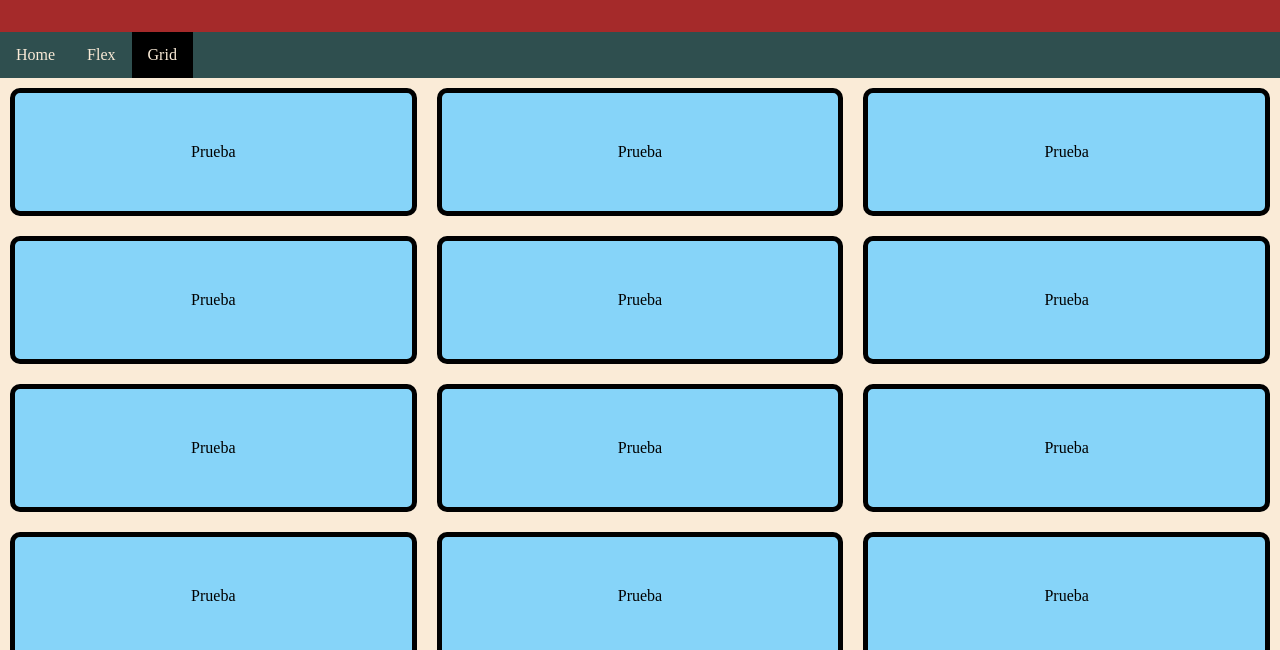
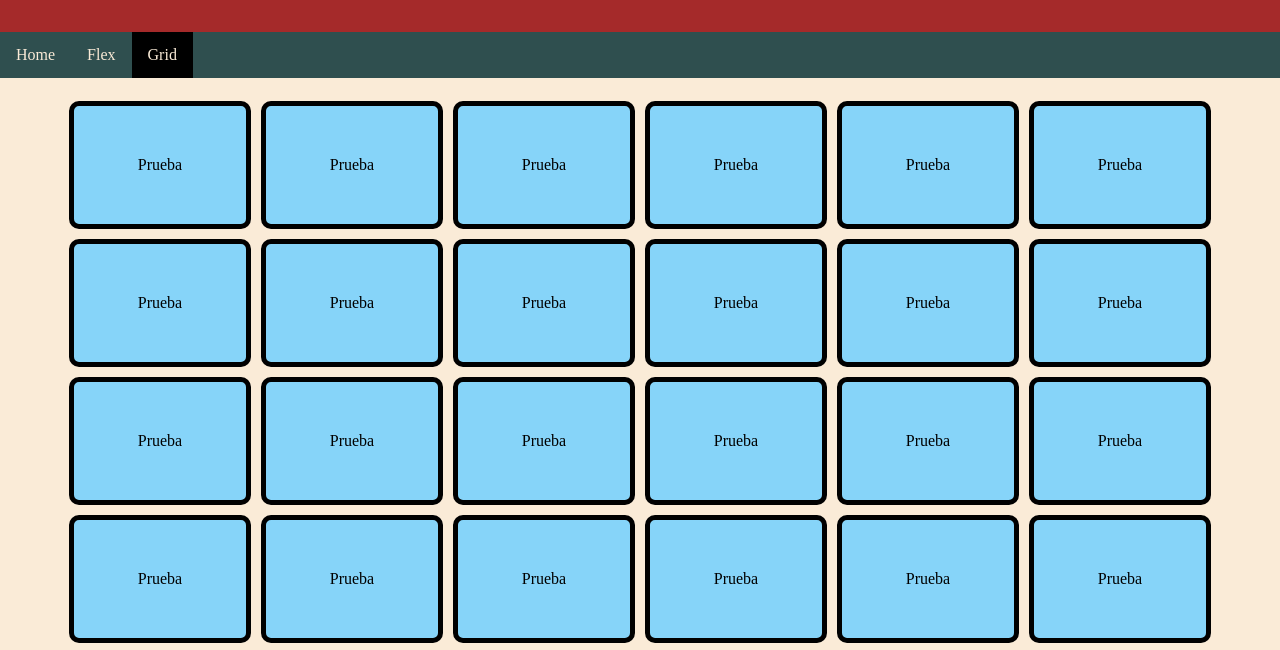
Before and after one commit to DanielSabater/RepasoCSS, a plain HTML site: page GridPractice.html in a window 1280 px wide. Shown: the part 75-725 px from the top of the page. Drawn offline with Linux system fonts and the light colour scheme.

Commit message:
0208-0127casa

```diff
--- a/GridPractice.html
+++ b/GridPractice.html
@@ -35,8 +35,26 @@
 
     </div>
 
+    <br>
+
     <div class="pruebaGrid">
 
+        <div class="cajita">Prueba</div>
+        <div class="cajita">Prueba</div>
+        <div class="cajita">Prueba</div>
+        <div class="cajita">Prueba</div>
+        <div class="cajita">Prueba</div>
+        <div class="cajita">Prueba</div>
+        <div class="cajita">Prueba</div>
+        <div class="cajita">Prueba</div>
+        <div class="cajita">Prueba</div>
+        <div class="cajita">Prueba</div>
+        <div class="cajita">Prueba</div>
+        <div class="cajita">Prueba</div>
+        <div class="cajita">Prueba</div>
+        <div class="cajita">Prueba</div>
+        <div class="cajita">Prueba</div>
+        <div class="cajita">Prueba</div>
         <div class="cajita">Prueba</div>
         <div class="cajita">Prueba</div>
         <div class="cajita">Prueba</div>
@@ -61,12 +79,6 @@
     </div>
 
     <br>
-    <br>
-    <br>
-    <br>
-    <br>
-    <br>
-    <br>
 
     <footer>
         <p>copyrigth &copy 2025</p>
--- a/Styles/Style2.css
+++ b/Styles/Style2.css
@@ -1,7 +1,10 @@
 body {
+    display: flex;
+    flex-direction: column;
     background-color: antiquewhite;
     margin: 0;          /* Elimina márgenes del body */
     padding: 0;         /* Elimina relleno del body */
+    min-height: 100vh;
 }
 
 header {
@@ -84,4 +87,6 @@ footer {
     width: 100%;
     bottom: 0%;
     height: 100px;
+    margin-top: auto;
+
 }
--- a/Styles/Style3.css
+++ b/Styles/Style3.css
@@ -59,10 +59,9 @@ h1 {
 
 .pruebaGrid {
     display: grid;
-    /* justify-content: center; */
-    grid-template-columns: auto auto auto;
-    grid-template-rows: auto auto auto;
-
+    justify-content: center;
+    grid-template-columns: repeat(6, 15%);
+    align-items: center;
 }
 
 .cajita:hover {
@@ -72,12 +71,12 @@ h1 {
 }
 
 .cajita {
-    display: flex;
+    display: grid;
     border: solid 5px rgb(0, 0, 0);
     border-radius: 10px;
     background-color: rgb(134, 212, 249);
     padding: 50px;
-    margin: 10px;
+    margin: 5px;
     justify-content: center;
 
 }
```
